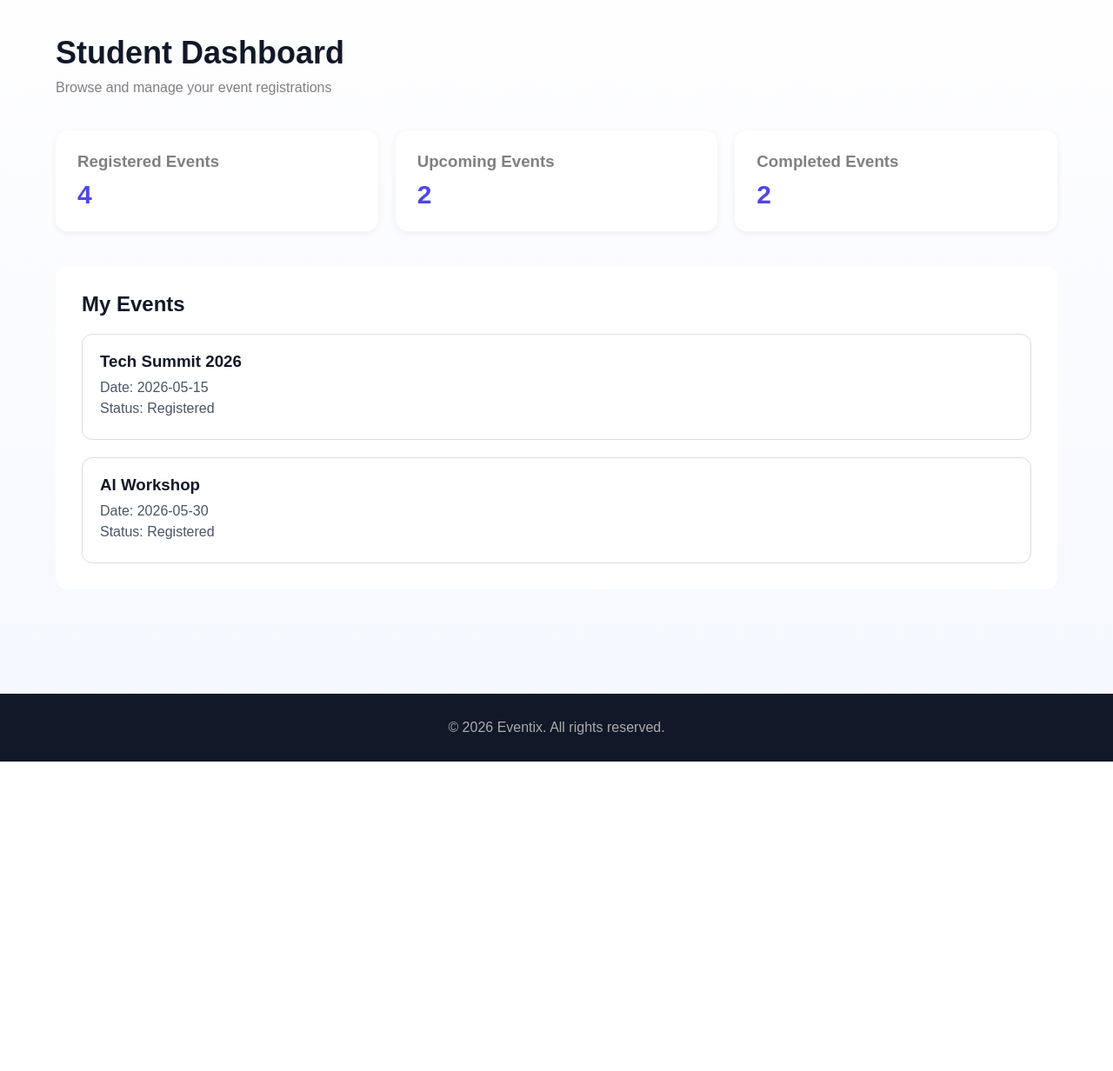
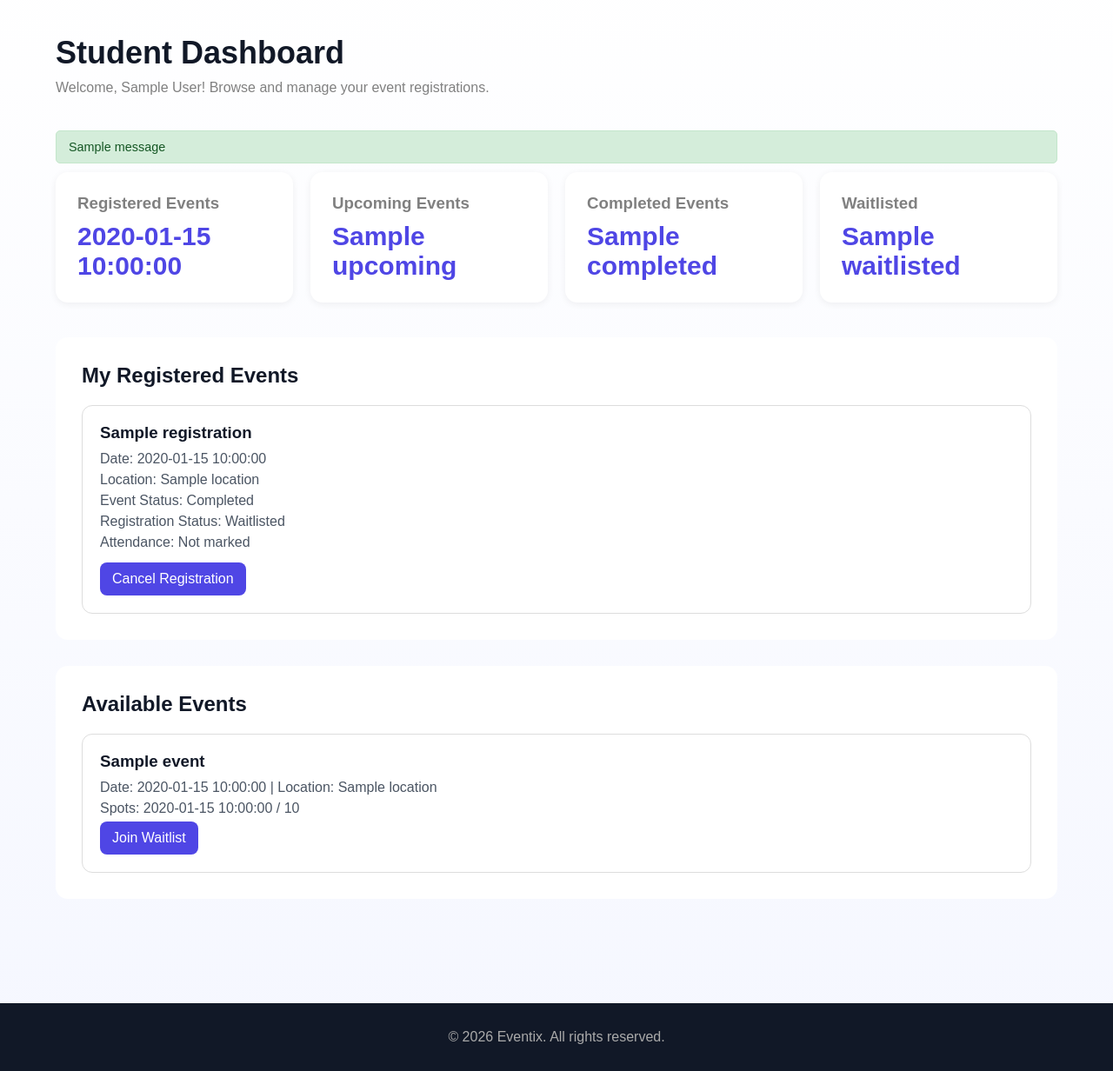
Before and after one commit to nishant-b-bit/AI39-C--Group-7-College_Event_Management_System, a Flask app: template app/Templates/student_dashboard.html in a window 1280 px wide. Shown: the part 71-1303 px from the top of the page at 87% size. Before the commit the page ends 947 px from the top, so only its background shows below. Run offline with Flask 3, Linux system fonts and the light colour scheme; the visitor is signed in with stand-in values (Sample User, id 1); tables that the repository leaves empty hold one stand-in row (values such as "Sample post"); the template is opened without the code that fills it: most values are stand-ins (such as "Sample title", 1, 10 or a date in 2020); one stand-in notice (Sample message) is shown.

Commit message:
updated the code

```diff
--- a/app/Templates/student_dashboard.html
+++ b/app/Templates/student_dashboard.html
@@ -1,60 +1,100 @@
 {% extends "common/base.html" %}
-
 {% block title %}Student Dashboard{% endblock %}
 
 {% block extra_css %}
-<link rel="stylesheet"
-      href="{{ url_for('static', filename='css/student_dashboard.css') }}">
+<link rel="stylesheet" href="{{ url_for('static', filename='css/student_dashboard.css') }}">
 {% endblock %}
 
 {% block content %}
-
 <div class="dashboard-container">
 
     <div class="dashboard-header">
         <div>
             <h1>Student Dashboard</h1>
-            <p>Browse and manage your event registrations</p>
+            <p>Welcome, {{ session.name }}! Browse and manage your event registrations.</p>
         </div>
     </div>
 
+    {% with messages = get_flashed_messages(with_categories=true) %}
+      {% for category, message in messages %}
+        <div class="alert alert-{{ category }}">{{ message }}</div>
+      {% endfor %}
+    {% endwith %}
+
     <div class="stats-grid">
-
         <div class="stat-card">
             <h3>Registered Events</h3>
-            <p>4</p>
+            <p>{{ stats.registered_events }}</p>
         </div>
-
         <div class="stat-card">
             <h3>Upcoming Events</h3>
-            <p>2</p>
+            <p>{{ stats.upcoming }}</p>
         </div>
-
         <div class="stat-card">
             <h3>Completed Events</h3>
-            <p>2</p>
+            <p>{{ stats.completed }}</p>
         </div>
-
+        <div class="stat-card">
+            <h3>Waitlisted</h3>
+            <p>{{ stats.waitlisted }}</p>
+        </div>
     </div>
 
+    <!-- My Registrations -->
     <div class="events-section">
+        <h2>My Registered Events</h2>
 
-        <h2>My Events</h2>
+        {% if my_registrations %}
+          {% for r in my_registrations %}
+          <div class="event-card">
+              <h3>{{ r.title }}</h3>
+              <p>Date: {{ r.date }}</p>
+              <p>Location: {{ r.location }}</p>
+              <p>Event Status: {{ r.event_status|title }}</p>
+              <p>Registration Status: {{ r.registration_status|title }}</p>
+              <p>Attendance: {{ "Present" if r.attended else "Not marked" }}</p>
+              <div class="event-actions">
+                  {% if r.registration_status not in ['cancelled', 'rejected'] %}
+                  <form method="POST" action="{{ url_for('auth.cancel_registration', registration_id=r.registration_id) }}"
+                        onsubmit="return confirm('Cancel this registration?')">
+                      <button type="submit" class="register-btn">Cancel Registration</button>
+                  </form>
+                  {% endif %}
+                  {% if r.certificate_available %}
+                  <a href="{{ url_for('auth.download_certificate', registration_id=r.registration_id) }}">
+                      <button class="register-btn">Download Certificate</button>
+                  </a>
+                  {% endif %}
+              </div>
+          </div>
+          {% endfor %}
+        {% else %}
+          <p>You haven't registered for any events yet.</p>
+        {% endif %}
+    </div>
 
-        <div class="event-card">
-            <h3>Tech Summit 2026</h3>
-            <p>Date: 2026-05-15</p>
-            <p>Status: Registered</p>
-        </div>
+    <!-- Available Events -->
+    <div class="events-section">
+        <h2>Available Events</h2>
 
-        <div class="event-card">
-            <h3>AI Workshop</h3>
-            <p>Date: 2026-05-30</p>
-            <p>Status: Registered</p>
-        </div>
-
+        {% if available_events %}
+          {% for event in available_events %}
+          <div class="event-card">
+              <h3>{{ event.title }}</h3>
+              <p>Date: {{ event.date }} | Location: {{ event.location }}</p>
+              <p>Spots: {{ event.registered }} / {{ event.capacity }}</p>
+              <form method="POST" action="{{ url_for('auth.register_for_event') }}">
+                  <input type="hidden" name="event_id" value="{{ event.id }}">
+                  <button type="submit" class="register-btn">
+                      {% if event.registered < event.capacity %}Register{% else %}Join Waitlist{% endif %}
+                  </button>
+              </form>
+          </div>
+          {% endfor %}
+        {% else %}
+          <p>No events available right now.</p>
+        {% endif %}
     </div>
 
 </div>
-
 {% endblock %}
```
